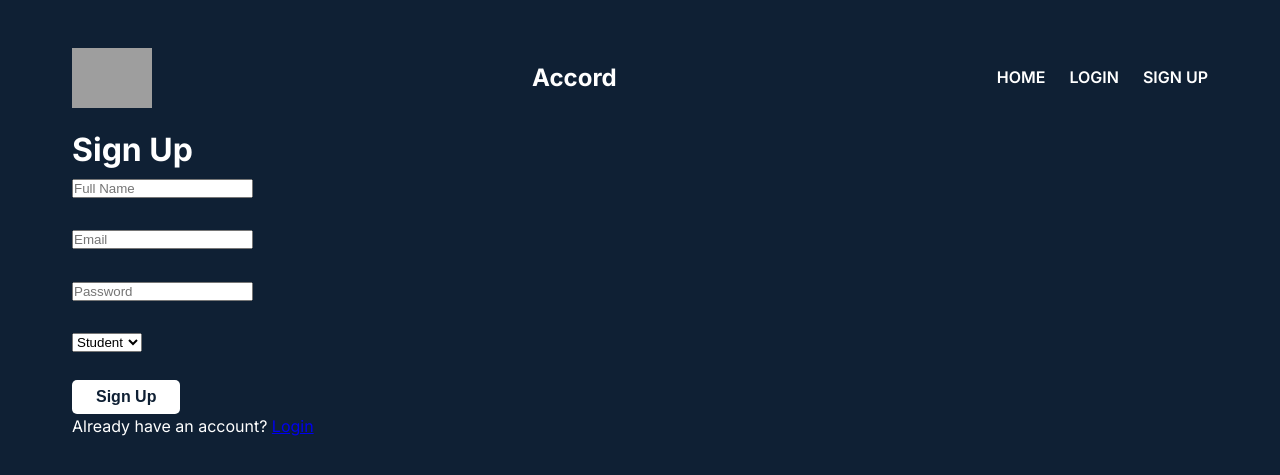
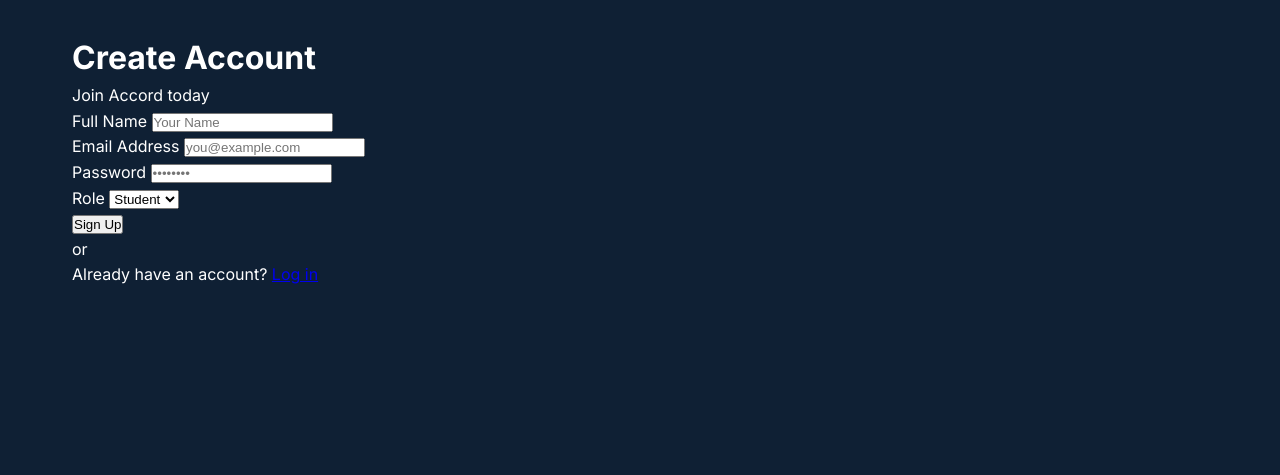
Before and after one commit to saVmc/Accord, a Flask app: page /signup in a window 1280 px wide. Shown: the top 475 px of the page. Run offline with Flask 3, Linux system fonts and the light colour scheme; grey boxes are pictures that could not be loaded.

Commit message:
big stuff happened

```diff
--- a/database_manager.py
+++ b/database_manager.py
@@ -1,16 +1,17 @@
 import sqlite3 as sql
+import random, string
 
 DB_PATH = "database/data_source.db"
 
-def list_users():
-    con = sql.connect(DB_PATH)
-    cur = con.cursor()
-    data = cur.execute("SELECT * FROM users").fetchall()
-    con.close()
-    return data
+# Utility: connect to DB
+def get_connection():
+    return sql.connect(DB_PATH)
 
+# -------------------------------
+# User Management
+# -------------------------------
 def get_user_by_email(email):
-    con = sql.connect(DB_PATH)
+    con = get_connection()
     cur = con.cursor()
     cur.execute("SELECT * FROM users WHERE email = ?", (email,))
     user = cur.fetchone()
@@ -18,9 +19,54 @@ def get_user_by_email(email):
     return user
 
 def create_user(name, email, password, role):
-    con = sql.connect(DB_PATH)
+    con = get_connection()
     cur = con.cursor()
     cur.execute("INSERT INTO users (name, email, password, role) VALUES (?, ?, ?, ?)",
                 (name, email, password, role))
     con.commit()
     con.close()
+
+# -------------------------------
+# Class Management
+# -------------------------------
+def generate_class_code():
+    return ''.join(random.choices(string.ascii_uppercase + string.digits, k=6))
+
+def create_class(className, teacherID):
+    con = get_connection()
+    cur = con.cursor()
+    code = generate_class_code()
+    cur.execute("INSERT INTO classes (className, code, teacherID) VALUES (?, ?, ?)",
+                (className, code, teacherID))
+    con.commit()
+    con.close()
+    return code  # return join code for students
+
+def get_class_by_code(code):
+    con = get_connection()
+    cur = con.cursor()
+    cur.execute("SELECT * FROM classes WHERE code = ?", (code,))
+    c = cur.fetchone()
+    con.close()
+    return c
+
+def enroll_student(classID, studentID):
+    con = get_connection()
+    cur = con.cursor()
+    cur.execute("INSERT INTO enrollments (classID, studentID) VALUES (?, ?)",
+                (classID, studentID))
+    con.commit()
+    con.close()
+
+def list_classes_for_user(userID, role):
+    con = get_connection()
+    cur = con.cursor()
+    if role == "teacher":
+        cur.execute("SELECT * FROM classes WHERE teacherID = ?", (userID,))
+    else:  # student
+        cur.execute("""SELECT c.* FROM classes c
+                       JOIN enrollments e ON c.classID = e.classID
+                       WHERE e.studentID = ?""", (userID,))
+    classes = cur.fetchall()
+    con.close()
+    return classes
--- a/main.py
+++ b/main.py
@@ -58,3 +58,46 @@ def logout():
 
 if __name__ == "__main__":
     app.run(debug=True, host="0.0.0.0", port=5000)
+
+# Teacher creates a class
+@app.route("/create_class", methods=["GET", "POST"])
+def create_class():
+    if "user" not in session or session["user"]["role"] != "teacher":
+        flash("Only teachers can create classes.", "danger")
+        return redirect(url_for("index"))
+
+    if request.method == "POST":
+        className = request.form["className"]
+        code = dbHandler.create_class(className, session["user"]["id"])
+        flash(f"Class created! Share this code with students: {code}", "success")
+        return redirect(url_for("my_classes"))
+
+    return render_template("create_class.html")
+
+# Student joins class with a code
+@app.route("/join_class", methods=["GET", "POST"])
+def join_class():
+    if "user" not in session or session["user"]["role"] != "student":
+        flash("Only students can join classes.", "danger")
+        return redirect(url_for("index"))
+
+    if request.method == "POST":
+        code = request.form["classCode"].upper()
+        c = dbHandler.get_class_by_code(code)
+        if c:
+            dbHandler.enroll_student(c[0], session["user"]["id"])
+            flash(f"Joined class {c[1]}!", "success")
+            return redirect(url_for("my_classes"))
+        else:
+            flash("Invalid class code.", "danger")
+
+    return render_template("join_class.html")
+
+# Show all classes for the logged-in user
+@app.route("/my_classes")
+def my_classes():
+    if "user" not in session:
+        return redirect(url_for("login"))
+
+    classes = dbHandler.list_classes_for_user(session["user"]["id"], session["user"]["role"])
+    return render_template("my_classes.html", classes=classes, user=session["user"])
--- a/templates/layout.html
+++ b/templates/layout.html
@@ -10,9 +10,12 @@
     <link rel="icon" type="image/x-icon" href="{{ url_for('static', filename='images/favicon.png') }}" />
   </head>
 
-  <body>
-    <main>
-      {% include "partials/menu.html" %}
+  <body class="bg-[#0f2034] min-h-screen">
+    <main class="min-h-screen">
+      {% if not hide_menu %}
+        {% include "partials/menu.html" %}
+      {% endif %}
+
       {% with messages = get_flashed_messages(with_categories=true) %}
         {% if messages %}
           <ul class="flashes">
@@ -22,6 +25,7 @@
           </ul>
         {% endif %}
       {% endwith %}
+
       {% block content %}{% endblock %}
     </main>
   </body>
--- a/templates/signup.html
+++ b/templates/signup.html
@@ -1,17 +1,73 @@
 {% extends "layout.html" %}
+{% set hide_menu = true %}
+
 {% block content %}
-<div class="container">
-  <h1>Sign Up</h1>
-  <form method="POST">
-    <input type="text" name="name" placeholder="Full Name" required /><br><br>
-    <input type="email" name="email" placeholder="Email" required /><br><br>
-    <input type="password" name="password" placeholder="Password" required /><br><br>
-    <select name="role" required>
-      <option value="student">Student</option>
-      <option value="teacher">Teacher</option>
-    </select><br><br>
-    <button type="submit" class="btn">Sign Up</button>
-  </form>
-  <p>Already have an account? <a href="{{ url_for('login') }}">Login</a></p>
+<div class="h-screen w-screen flex items-center justify-center bg-[#0f2034]">
+  <div class="bg-[#1a2b44] rounded-2xl shadow-lg w-full max-w-md p-8">
+
+    <!-- Heading -->
+    <div class="text-center mb-8">
+      <h1 class="text-3xl font-bold text-white mb-2">Create Account</h1>
+      <p class="text-gray-400 text-sm">Join <span class="text-blue-400 font-semibold">Accord</span> today</p>
+    </div>
+
+    <!-- Form -->
+    <form method="POST" action="/signup" class="space-y-6">
+      <div>
+        <label for="name" class="block text-sm font-medium text-gray-300 mb-2">Full Name</label>
+        <input type="text" id="name" name="name" required
+               class="w-full px-4 py-3 rounded-xl bg-[#0f2034] text-white border border-gray-600
+                      focus:border-blue-500 focus:ring-2 focus:ring-blue-400 focus:outline-none
+                      placeholder-gray-500"
+               placeholder="Your Name">
+      </div>
+
+      <div>
+        <label for="email" class="block text-sm font-medium text-gray-300 mb-2">Email Address</label>
+        <input type="email" id="email" name="email" required
+               class="w-full px-4 py-3 rounded-xl bg-[#0f2034] text-white border border-gray-600
+                      focus:border-blue-500 focus:ring-2 focus:ring-blue-400 focus:outline-none
+                      placeholder-gray-500"
+               placeholder="you@example.com">
+      </div>
+
+      <div>
+        <label for="password" class="block text-sm font-medium text-gray-300 mb-2">Password</label>
+        <input type="password" id="password" name="password" required
+               class="w-full px-4 py-3 rounded-xl bg-[#0f2034] text-white border border-gray-600
+                      focus:border-blue-500 focus:ring-2 focus:ring-blue-400 focus:outline-none
+                      placeholder-gray-500"
+               placeholder="••••••••">
+      </div>
+
+      <div>
+        <label for="role" class="block text-sm font-medium text-gray-300 mb-2">Role</label>
+        <select id="role" name="role" required
+                class="w-full px-4 py-3 rounded-xl bg-[#0f2034] text-white border border-gray-600
+                       focus:border-blue-500 focus:ring-2 focus:ring-blue-400 focus:outline-none">
+          <option value="student">Student</option>
+          <option value="teacher">Teacher</option>
+        </select>
+      </div>
+
+      <button type="submit"
+              class="w-full py-3 rounded-xl bg-gradient-to-r from-blue-500 to-blue-600
+                     hover:from-blue-600 hover:to-blue-700 text-white font-semibold
+                     transition duration-300 shadow-lg hover:shadow-blue-500/40">
+        Sign Up
+      </button>
+    </form>
+
+    <div class="flex items-center my-6">
+      <div class="flex-grow border-t border-gray-700"></div>
+      <span class="px-3 text-gray-400 text-sm">or</span>
+      <div class="flex-grow border-t border-gray-700"></div>
+    </div>
+
+    <p class="text-center text-sm text-gray-400">
+      Already have an account?
+      <a href="/login" class="text-blue-400 font-semibold hover:underline">Log in</a>
+    </p>
+  </div>
 </div>
 {% endblock %}
```
Also changed, not shown: database/my_queries.sql (+17 -0 lines), templates/login.html (+52 -8 lines), database/data_source.db, static/images/logo.png (added).
